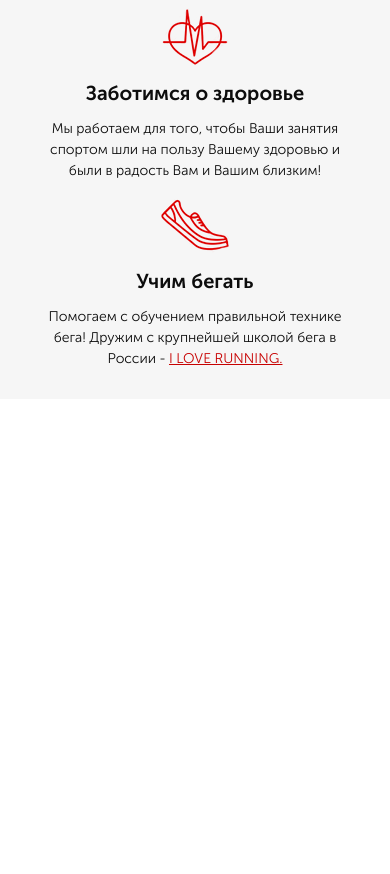
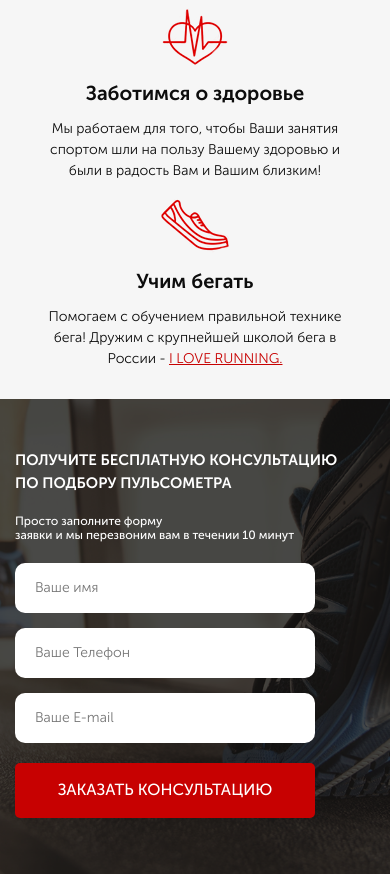
Before and after one commit to BlacKKeniG/RunSmart, a website: page src/index.html in a window 390 px wide. Shown: the part 694-1568 px from the top of the page. Before the commit the page ends 1093 px from the top, so only its background shows below. Drawn offline with Linux system fonts and the light colour scheme.

Commit message:
finished block consultation

```diff
--- a/src/index.html
+++ b/src/index.html
@@ -10,7 +10,7 @@
     <title>Pulse</title>
   </head>
   <body>
-    <div class="promo">
+    <section class="promo">
       <div class="container">
         <header class="header">
           <a class="header__logo">
@@ -53,9 +53,9 @@
           </div>
         </div>
       </div>
-    </div>
+    </section>
 
-    <div class="advantages">
+    <section class="advantages">
       <div class="container">
         <h2 class="headliner">наши преимущества</h2>
         <div class="advantages__wrapper">
@@ -84,6 +84,31 @@
           </div>
         </div>
       </div>
-    </div>
+    </section>
+    <section class="consultation">
+      <div class="container">
+        <div class="headliner headliner_consultation">
+          Получите бесплатную консультацию <br />
+          по подбору пульсометра
+        </div>
+        <div class="consultation__instraction">
+          Просто заполните форму <br />
+          заявки и мы перезвоним вам в течении 10 минут
+        </div>
+        <form class="feed_form" action="#">
+          <input name="name" required placeholder="Ваше имя" type="text" />
+          <input
+            name="phone"
+            required
+            placeholder="Ваше Телефон"
+            type="number"
+          />
+          <input name="email" required placeholder="Ваше E-mail" type="email" />
+          <button class="button button_consultation">
+            заказать консультацию
+          </button>
+        </form>
+      </div>
+    </section>
   </body>
 </html>
--- a/src/sass/base/_container.scss
+++ b/src/sass/base/_container.scss
@@ -1,5 +1,4 @@
 .container {
   max-width: 950px;
   margin: 0 auto;
-  padding: 0px 50px;
 }
--- a/src/sass/base/_media.scss
+++ b/src/sass/base/_media.scss
@@ -1,4 +1,7 @@
 @media (max-width: 991px) {
+  .container {
+    padding: 0 20px;
+  }
   .button {
     width: 140px;
     height: 30px;
@@ -8,11 +11,17 @@
       height: 45px;
       font-size: 14px;
     }
+    &_consultation {
+      width: 100%;
+      height: 55px;
+    }
   }
   .headliner {
     font-size: 25px;
+    &_consultation {
+      font-size: 32px;
+    }
   }
-
   .header {
     &__logo {
       width: 200px;
@@ -31,7 +40,6 @@
       font-size: 12px;
     }
   }
-
   .promo {
     min-height: 515px;
     padding: 21px 0 50px 0;
@@ -67,12 +75,16 @@
       }
     }
   }
+  .consultation {
+    min-height: 550px;
+    padding: 50px 0;
+    &__instraction {
+      margin-top: 40px;
+    }
+  }
 }
 
 @media (max-width: 767px) {
-  .container {
-    padding: 0 20px;
-  }
   .button {
     width: 110px;
     height: 25px;
@@ -82,6 +94,16 @@
       width: 250px;
       height: 50px;
       font-size: 16px;
+    }
+    &_consultation {
+      width: 100%;
+      height: 55px;
+      font-size: 16px;
+    }
+  }
+  .headliner {
+    &_consultation {
+      font-size: 24px;
     }
   }
   .header {
@@ -126,6 +148,11 @@
       }
     }
   }
+  .consultation {
+    &__instraction {
+      margin-top: 20px;
+    }
+  }
 }
 @media (max-width: 567px) {
   .container {
@@ -136,6 +163,14 @@
       height: 40px;
       font-size: 15px;
     }
+  }
+  .headliner {
+    &_consultation {
+      font-size: 15px;
+    }
+  }
+  .feed_form {
+    margin-top: 20px;
   }
   .header {
     &__logo {
@@ -196,4 +231,11 @@
       }
     }
   }
+  .consultation {
+    min-height: 475px;
+    &__instraction {
+      margin-top: 20px;
+      font-size: 12px;
+    }
+  }
 }
--- a/src/sass/blocks/_buttons.scss
+++ b/src/sass/blocks/_buttons.scss
@@ -14,4 +14,9 @@
     height: 50px;
     font-size: 16px;
   }
+  &_consultation {
+    width: 100%;
+    height: 55px;
+    font-size: 16px;
+  }
 }
--- /dev/null
+++ b/src/sass/blocks/_consultation.scss
@@ -0,0 +1,13 @@
+.consultation {
+  background: url(../img/bg/get_free_consultation_bg.png) center (center/cover)
+    no-repeat;
+  min-height: 680px;
+  padding: 100px 0 92px 0px;
+  &__instraction {
+    margin-top: 80px;
+    font-size: 20px;
+    line-height: 1.2;
+    font-weight: 500;
+    color: #ffffff;
+  }
+}
--- /dev/null
+++ b/src/sass/blocks/_forms.scss
@@ -0,0 +1,20 @@
+.feed_form {
+  margin-top: 35px;
+  display: flex;
+  flex-direction: column;
+  width: 300px;
+  input {
+    height: 50px;
+    background-color: #ffffff;
+    border-radius: 10px;
+    padding: 0 20px;
+    font-size: 14px;
+    font-weight: 300;
+    color: #4b4b4b;
+    border: none;
+    margin-bottom: 15px;
+    &:nth-child(3) {
+      margin-bottom: 20px;
+    }
+  }
+}
--- a/src/sass/blocks/_headlines.scss
+++ b/src/sass/blocks/_headliners.scss
@@ -4,4 +4,9 @@
   color: #0d0d0d;
   text-align: center;
   text-transform: uppercase;
+  &_consultation {
+    text-align: left;
+    font-size: 36px;
+    color: #fff;
+  }
 }
--- a/src/sass/blocks/_promo.scss
+++ b/src/sass/blocks/_promo.scss
@@ -1,7 +1,7 @@
 .promo {
   min-height: 650px;
   padding: 21px 0px 93px 0px;
-  background: url(../../img/bg/selection_of_heart_rate_monitor_bg.jpg) center
+  background: url(../img/bg/selection_of_heart_rate_monitor_bg.jpg) center
     (center/cover) no-repeat;
   &__wrapper {
     margin-top: 90px;
--- a/src/sass/style.scss
+++ b/src/sass/style.scss
@@ -6,6 +6,8 @@
 @import "blocks/promo";
 @import "blocks/header";
 @import "blocks/buttons";
-@import "blocks/headlines";
+@import "blocks/headliners";
 @import "blocks/advantages";
+@import "blocks/consultation";
+@import "blocks/forms";
 @import "base/media";
```
Also changed, not shown: src/css/style.min.css, src/sass/blocks/_swiper.scss (added).
